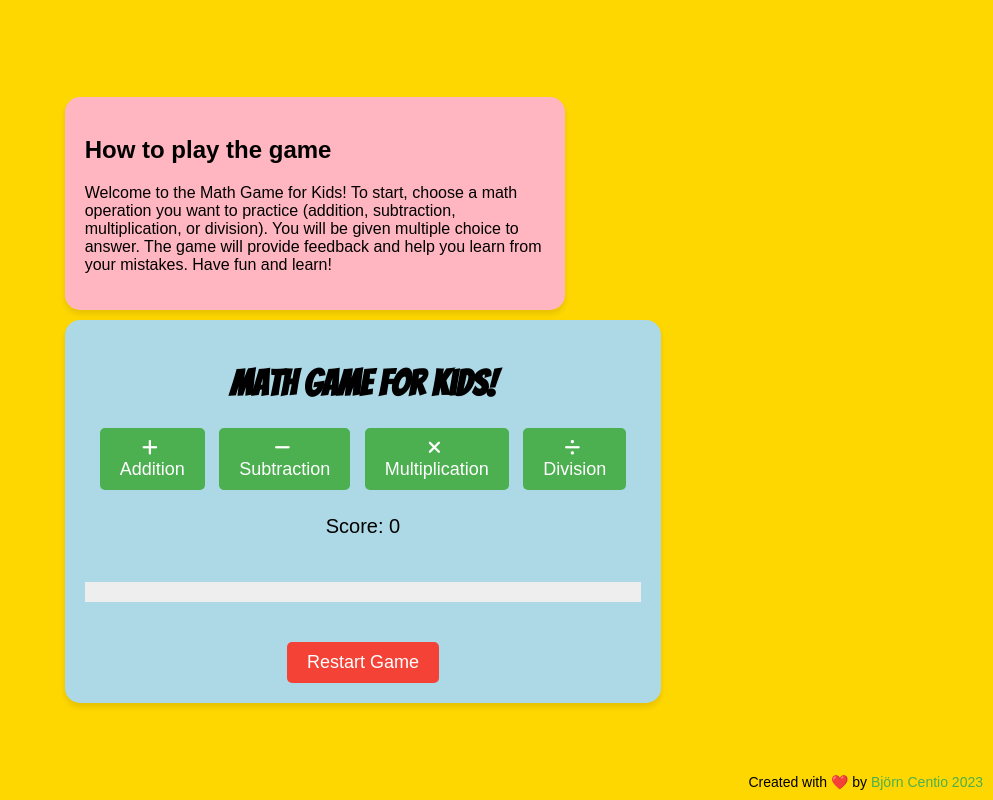
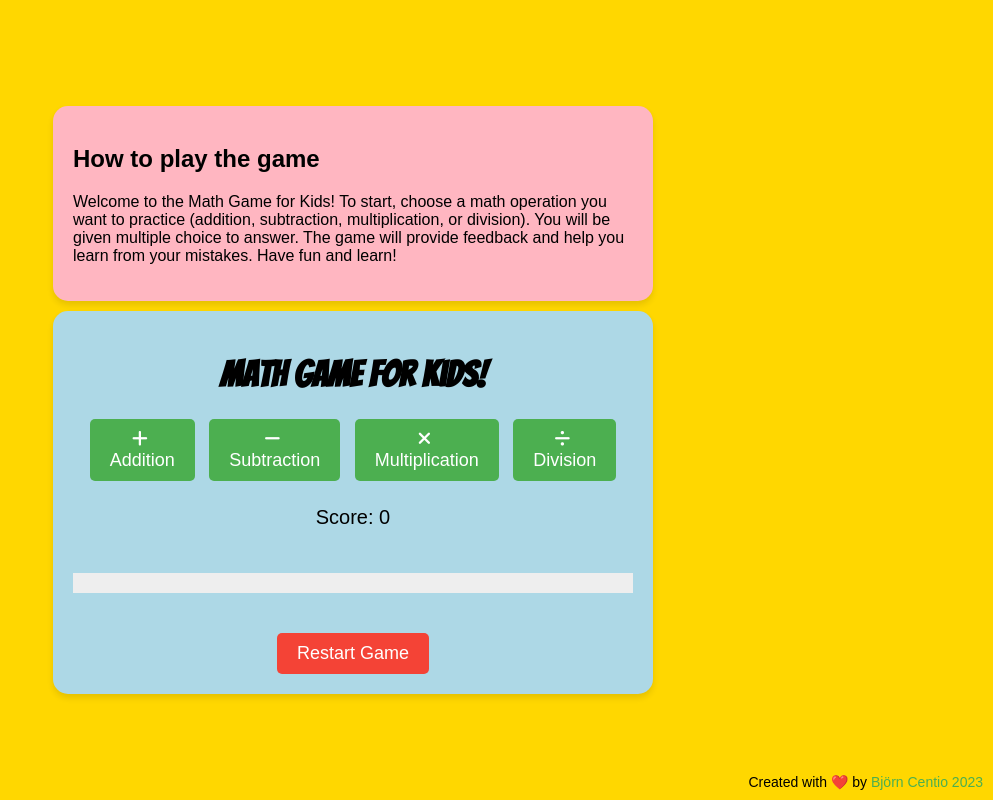
Before and after one commit to bjorne90/math-games-for-children, a plain HTML site: page index.html in a window 1280 px wide. Shown: the whole page, without its empty margins (287-1280 px from the left). Drawn offline with Linux system fonts and the light colour scheme.

Commit message:
Add changes for style for info-box and game-board

```diff
--- a/assets/css/style.css
+++ b/assets/css/style.css
@@ -29,10 +29,10 @@ body {
     background-color: #FFB6C1;
     border-radius: 15px;
     padding: 20px;
-    width: 300px;
+    width: 600px;
     box-shadow: 0 4px 6px rgba(0, 0, 0, 0.1);
     width: 100%;
-    max-width: 500px;
+    max-width: 600px;
     margin: 10px;
 }
 
@@ -40,11 +40,11 @@ body {
     background-color: #ADD8E6;
     border-radius: 15px;
     padding: 20px;
-    width: 650px;
+    width: 600px;
     box-shadow: 0 4px 6px rgba(0, 0, 0, 0.1);
     text-align: center;
     width: 100%;
-    max-width: 800px;
+    max-width: 600px;
     margin: 10px;
 }
 
```
